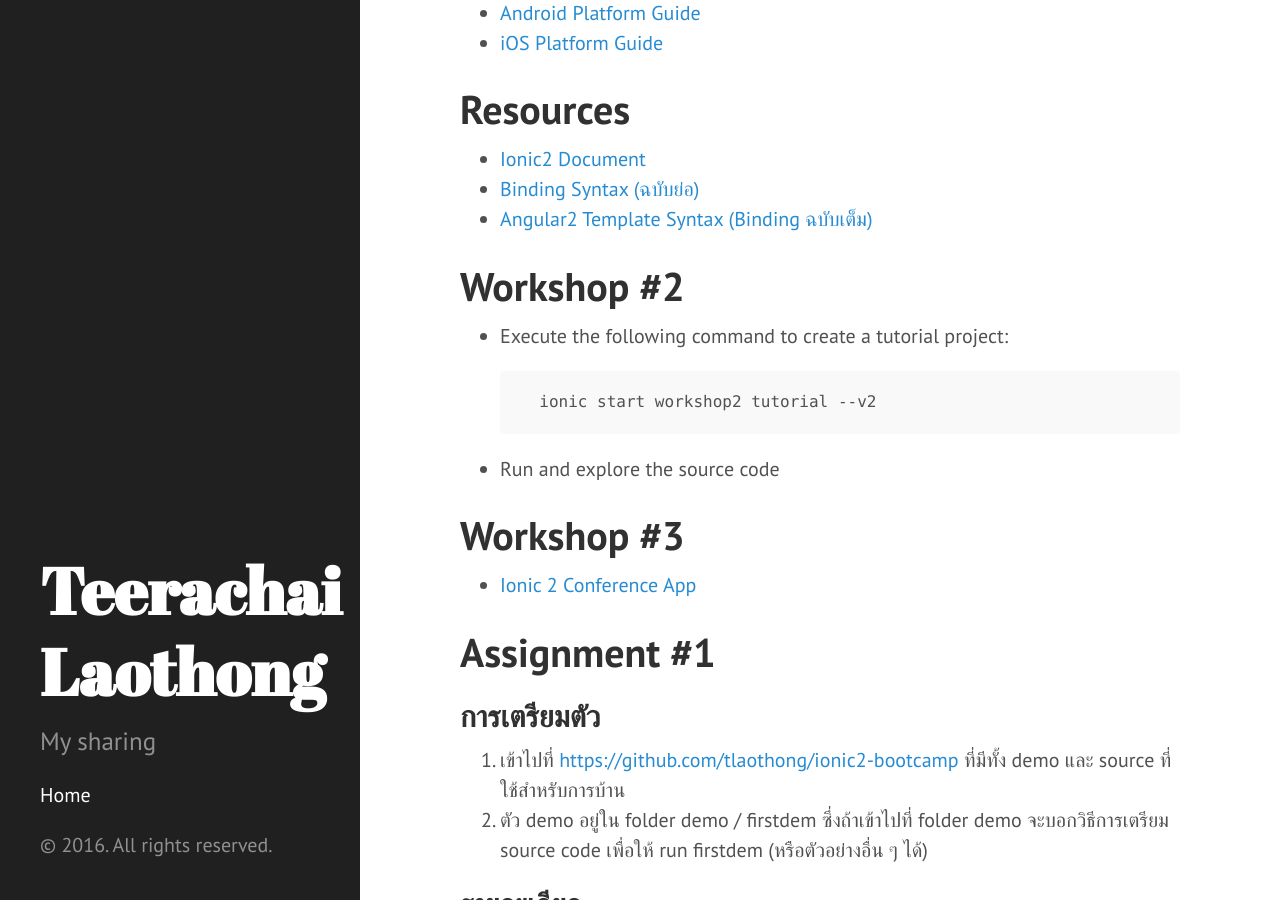
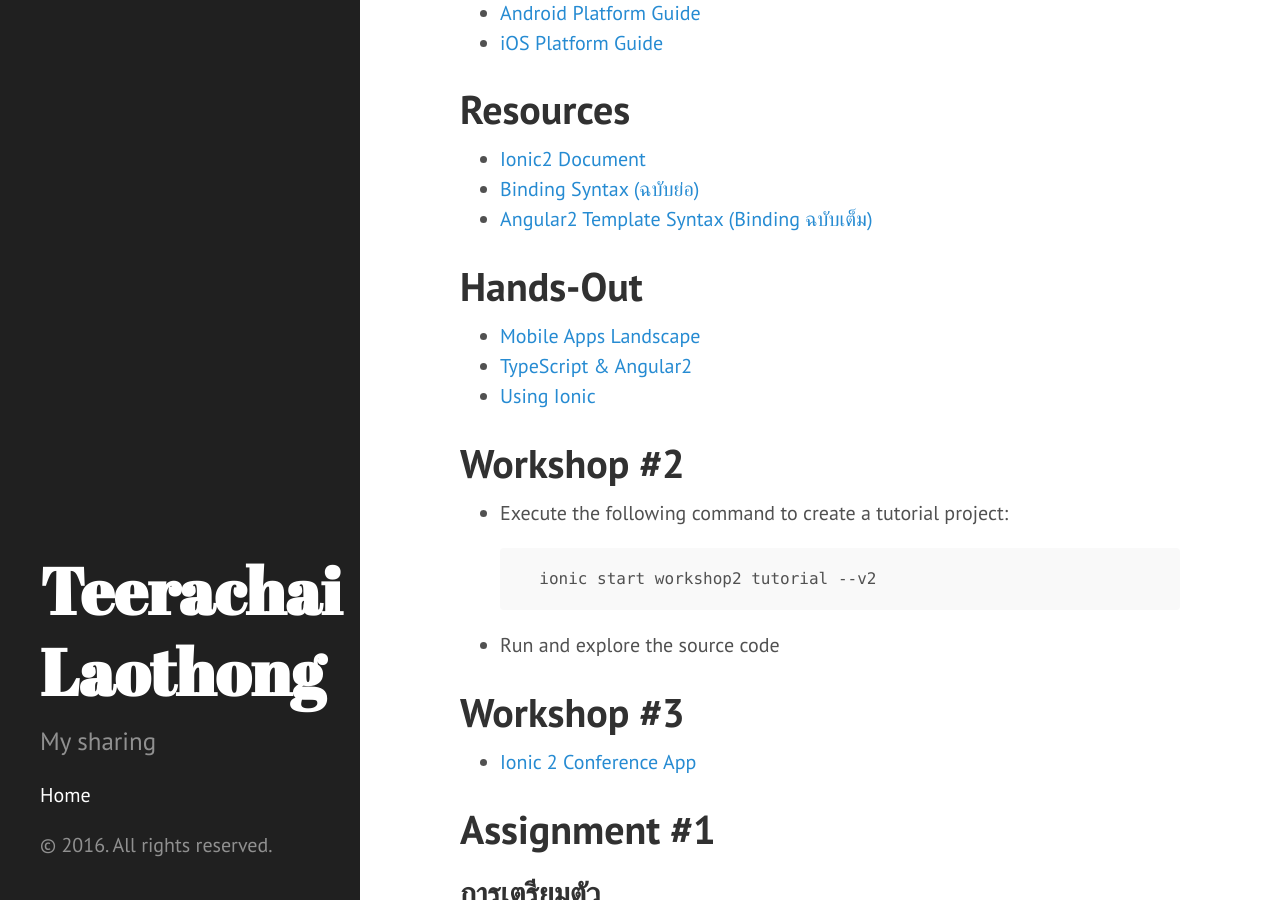
Before and after one commit to tlaothong/tlaothong.github.io, a Jekyll site: the page built from _posts/2016-11-05-course-ionic2.markdown, in a window 1280 px wide and 900 px high, scrolled down 506 px. Built offline with Jekyll 4.4.1, drawn with Linux system fonts in a browser that asks for light colours; comment, search, counter and statistics services are not loaded.

Commit message:
Links to Hands-out

```diff
--- a/_posts/2016-11-05-course-ionic2.markdown
+++ b/_posts/2016-11-05-course-ionic2.markdown
@@ -23,6 +23,11 @@ Workshop material's available at: [https://tlaothong.gitbooks.io/ionic2-bootcamp
 * [Ionic2 Document](http://ionicframework.com/docs/v2/)
 * [Binding Syntax (ฉบับย่อ)](http://learnangular2.com/templates/)
 * [Angular2 Template Syntax (Binding ฉบับเต็ม)](https://angular.io/docs/ts/latest/guide/template-syntax.html)
+
+# Hands-Out
+* [Mobile Apps Landscape](https://dl.dropboxusercontent.com/u/19631829/ionic2/m01.pdf)
+* [TypeScript & Angular2](https://dl.dropboxusercontent.com/u/19631829/ionic2/m02.pdf)
+* [Using Ionic](https://dl.dropboxusercontent.com/u/19631829/ionic2/m03.pdf)
 
 # Workshop #2
 * Execute the following command to create a tutorial project:
```
